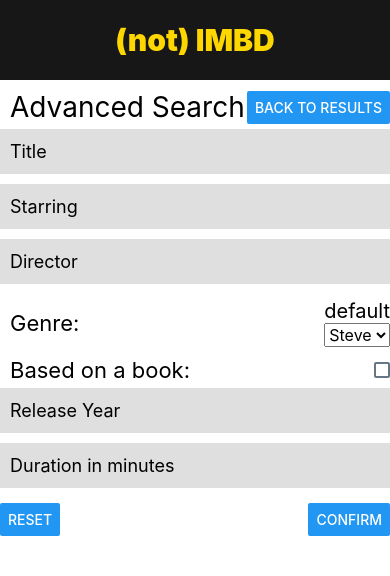
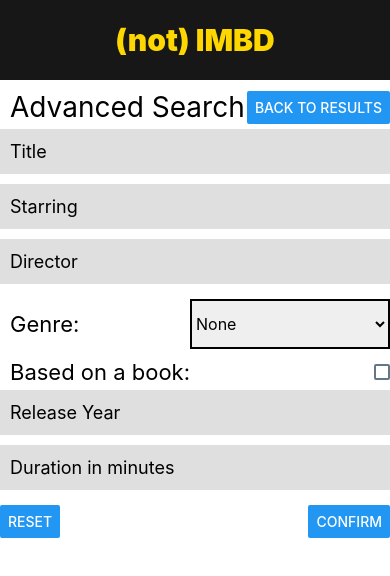
Before and after one commit to MathieuDude/lab_imbd, a React Native app: screen / in a window 390 px wide. Shown: the top 576 px of the page. Built offline with nearby package versions, Linux system fonts and the light colour scheme.

Commit message:
Done the dropdown menu with all the genres + some other things

```diff
--- a/components/FilmItem.js
+++ b/components/FilmItem.js
@@ -2,7 +2,13 @@
 import { StyleSheet, Text, View} from 'react-native';
 
 const FilmItem = (props) => {
+    return(
+        <View style={styles.todoItem}>
+            <Text></Text>
 
+
+        </View>
+    );
 
 }
 
--- a/components/SearchForm.js
+++ b/components/SearchForm.js
@@ -4,17 +4,16 @@
 import FilmItem from './FilmItem.js';
 
 const SearchForm = (props) => {
-
     //this is how you use states in functions I guess
     //hooks allow you to use states without writing a class
 
-    const [title, setTitle] = useState('default');
-    const [starring, setStarring] = useState('default');
-    const [director, setDirector] = useState('default');
-    const [genre, setGenre] = useState('default'); //THIS SET IS LEFT
+    const [title, setTitle] = useState();
+    const [starring, setStarring] = useState();
+    const [director, setDirector] = useState();
+    const [genre, setGenre] = useState(); //THIS SET IS LEFT
     const [basedOnNovel, setBasedOnNovel] = useState(false);//THIS SET IS LEFT
-    const [releaseYear, setReleaseYear] = useState('default');
-    const [duration, setDuration] = useState('default');
+    const [releaseYear, setReleaseYear] = useState();
+    const [duration, setDuration] = useState();
 
     return(
         <View style={styles.mainContainer}>
@@ -56,11 +55,34 @@
                 <View style={styles.flexContainer}>
                     <Text style={{ fontSize: 22, paddingLeft: 10 }}>Genre:</Text>
                     <View>
-                    <Text style = {styles.text}>{genre}</Text>
-                        <Picker selectedValue = {genre} onValueChange = {setGenre}>
-                        <Picker.Item label = "Steve" value = "Steve" />
-                        <Picker.Item label = "Ellen" value = "Ellen" />
-                        <Picker.Item label = "Maria" value = "Maria" />
+                        <Picker style={styles.pickerStyle} selectedValue = {genre} onValueChange = {setGenre}>
+                            <Picker.Item label="None" value="none" />
+                            <Picker.Item label="Adventure" value="Adventure" />
+                            <Picker.Item label="Anticipation" value="Anticipation" />
+                            <Picker.Item label="Bio" value="Bio" />
+                            <Picker.Item label="Black" value="Black" />
+                            <Picker.Item label="Christmas" value="Christmas" />
+                            <Picker.Item label="Comedy" value="Comedy" />
+                            <Picker.Item label="Crime" value="Crime" />
+                            <Picker.Item label="Cyberpunk" value="Cyberpunk" />
+                            <Picker.Item label="Drama" value="Drama" />
+                            <Picker.Item label="Dystopie" value="Dystopie" />
+                            <Picker.Item label="Epic" value="Epic" />
+                            <Picker.Item label="Family" value="Family" />
+                            <Picker.Item label="Fantasy" value="Fantasy" />
+                            <Picker.Item label="Gangster" value="Gangster" />
+                            <Picker.Item label="Heist" value="Heist" />
+                            <Picker.Item label="Horror" value="Horror" />
+                            <Picker.Item label="Live-action" value="Live-action" />
+                            <Picker.Item label="Lovestory" value="Lovestory" />
+                            <Picker.Item label="Mystery" value="Mystery" />
+                            <Picker.Item label="Neo-western" value="Neo-western" />
+                            <Picker.Item label="Prison" value="Prison" />
+                            <Picker.Item label="Psychological" value="Psychological" />
+                            <Picker.Item label="Romatic" value="Romatic" />
+                            <Picker.Item label="Science-fiction" value="Science-fiction" />
+                            <Picker.Item label="Sport" value="Sport" />
+                            <Picker.Item label="War" value="War" />
                         </Picker>
                     </View>
                 </View>
@@ -68,7 +90,9 @@
                 }
                 <View style={styles.flexContainer}>
                     <Text style={{ fontSize: 22, paddingLeft: 10 }}>Based on a book:</Text>
-                    <CheckBox></CheckBox>
+                    <CheckBox
+                     value={basedOnNovel}
+                     onValueChange={setBasedOnNovel}/>
                 </View>
                 {//RELEASE TEAR
                 }
@@ -107,7 +131,7 @@
 
 function displayResults(title, starring, director, genre, basedOnNovel, releaseYear, duration)
 {
-    return null; //this will return the applicable flatlist, we are probably only searching on 1 value at a time from my current understanding of the project
+    return null; //this will return the applicable flatlist
 
 
 }
```
